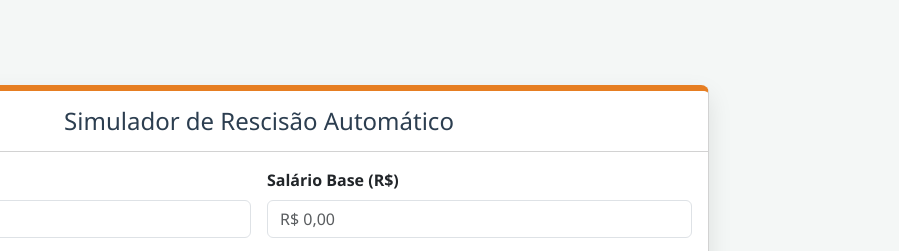
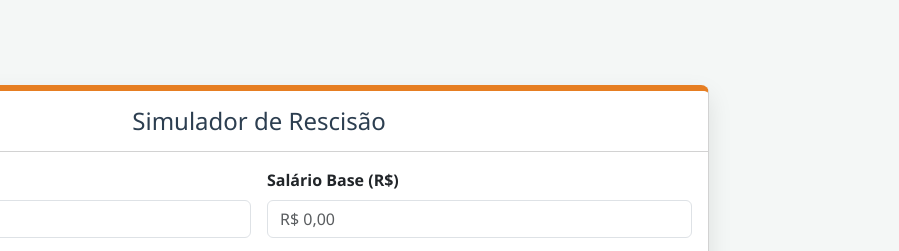
Before and after one commit to monicathayanne/simulador-rescisao, a plain HTML site: page index.html in a window 1280 px wide. Shown: the top 251 px of the page, 381-1280 px from the left. Drawn offline with nearby package versions, Linux system fonts and the light colour scheme.

Commit message:
Alterar nome

```diff
--- a/index.html
+++ b/index.html
@@ -47,7 +47,7 @@
 <div class="container">
     <div class="card card-contec mx-auto" style="max-width: 900px;">
         <div class="card-header bg-white py-3 text-center">
-            <h4 class="mb-0" style="color: var(--contec-dark);">Simulador de Rescisão Automático</h4>
+            <h4 class="mb-0" style="color: var(--contec-dark);">Simulador de Rescisão</h4>
         </div>
 
         <div class="card-body">
```
